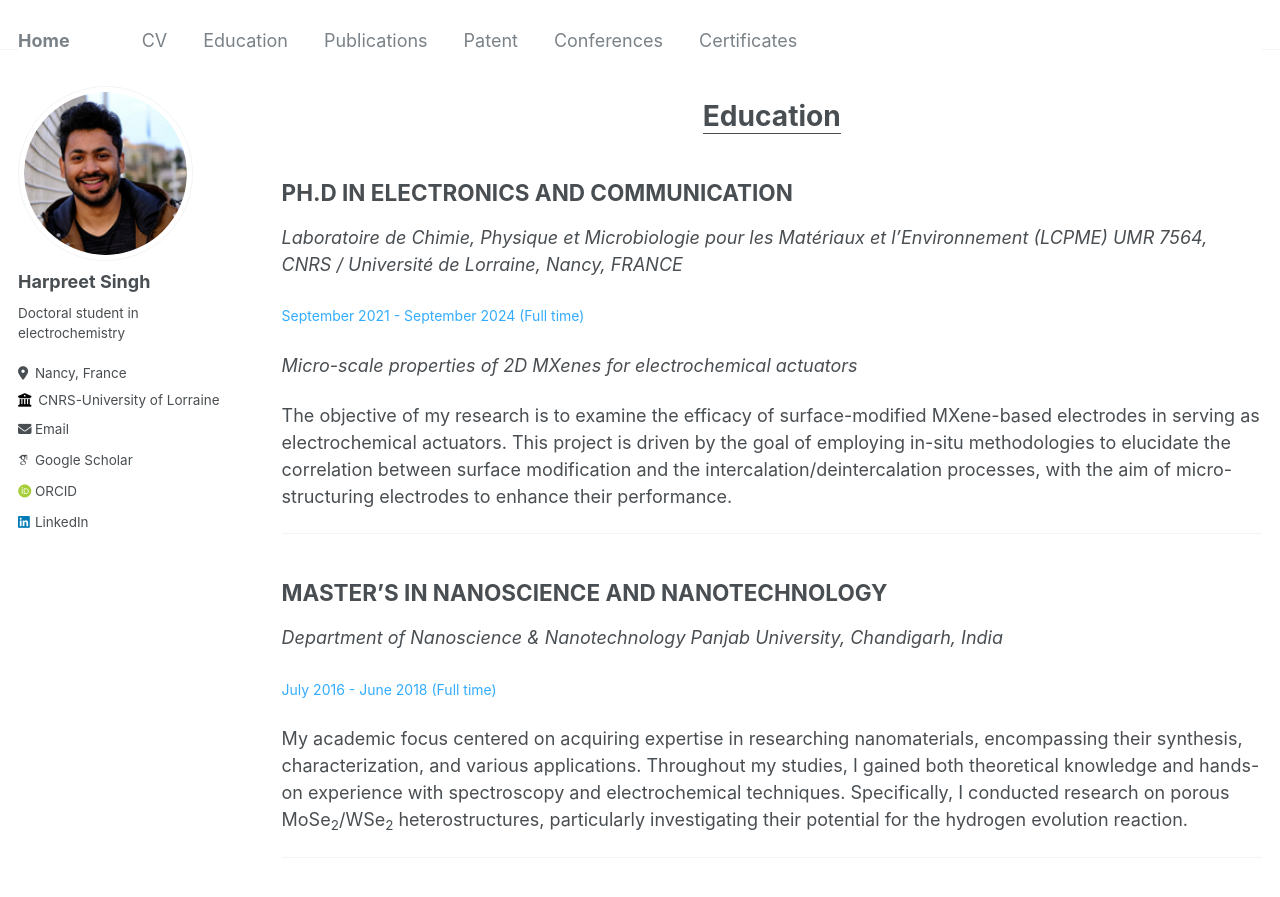
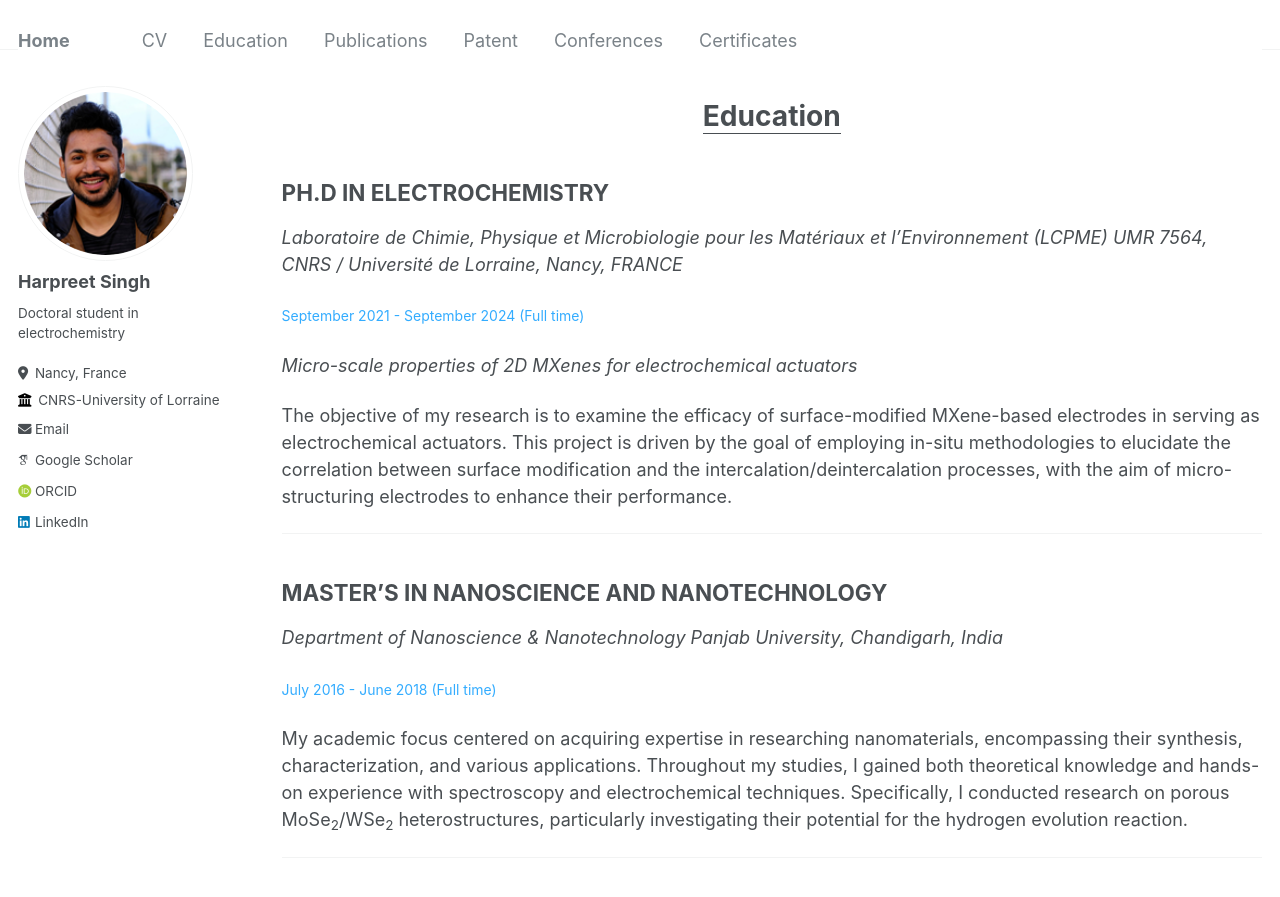
Before and after one commit to Harpr33t-Singh/Harpr33t-Singh.github.io, a Jekyll site: the page built from _pages/cv.md, in a window 1280 px wide and 900 px high. Shown: the top 897 px of the window. Built offline with Jekyll 4.4.1, drawn with Linux system fonts in a browser that asks for light colours; some web fonts are replaced.

Commit message:
Update cv.md

```diff
--- a/_pages/cv.md
+++ b/_pages/cv.md
@@ -12,7 +12,7 @@ redirect_from:
   <h1><u> Education </u></h1>
 </div>
 
-## PH.D IN ELECTRONICS AND COMMUNICATION
+## PH.D IN ELECTROCHEMISTRY
 *Laboratoire de Chimie, Physique et Microbiologie pour les Matériaux et l’Environnement (LCPME)*
 *UMR 7564, CNRS / Université de Lorraine, Nancy, FRANCE*
 
```
